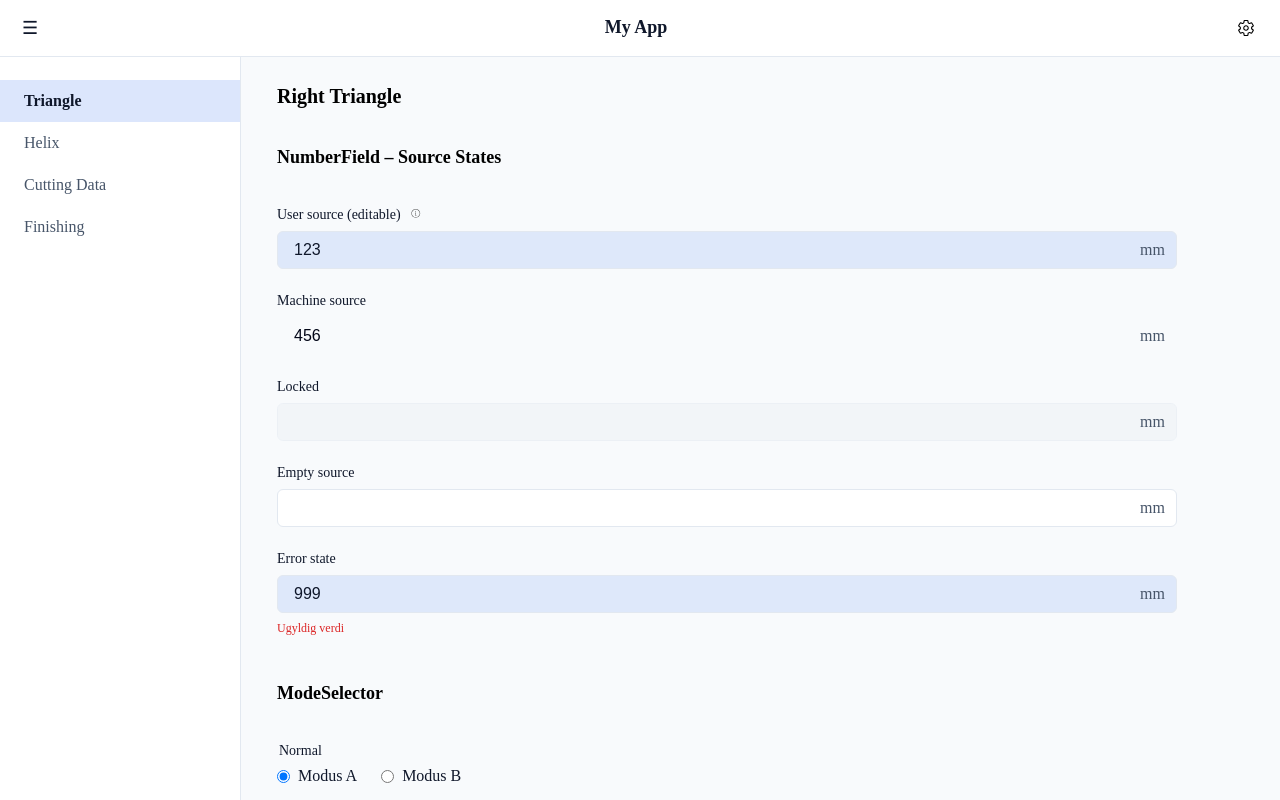
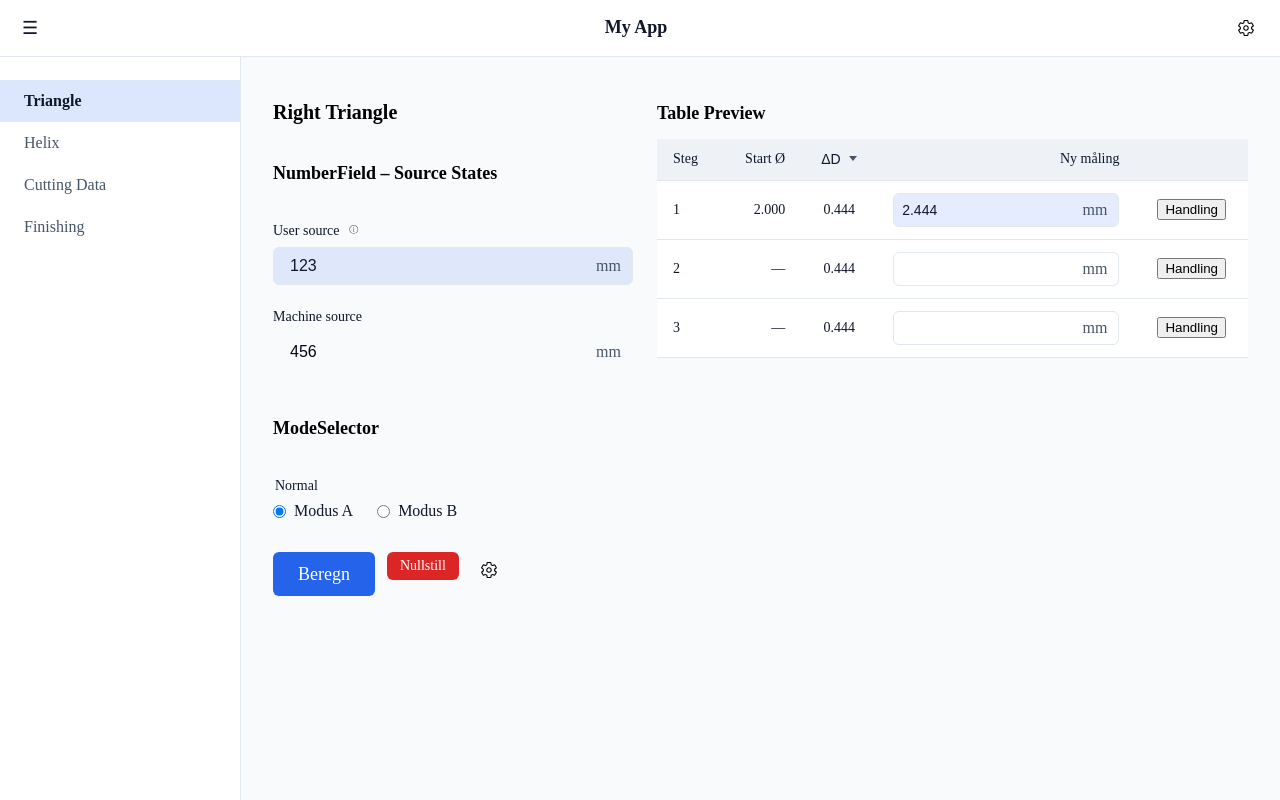
Before and after one commit to sarahoensi/cnc-machining-system, a React (Vite) app: page /triangle in a window 1280 px wide. Built offline with nearby package versions, Linux system fonts and the light colour scheme.

Commit message:
split content

```diff
--- a/src/app/PlaceholderPage.tsx
+++ b/src/app/PlaceholderPage.tsx
@@ -6,23 +6,23 @@ import {
   ResetButton,
   SettingsButton,
 } from "@shared/ui/components/primitives/Button/Button";
-import { ExecutionTable } from "@shared/ui/components/data/ExecutionTable/ExecutionTable";
-import { ExecutionRow } from "@shared/ui/components/data/ExecutionTable/ExecutionRow";
-import { TableHeaderCell } from "@shared/ui/components/data/TableHeader/TableHeaderCell";
 import { FormNumberField } from "@shared/ui/components/form/FormNumberField/FormNumberField";
 import { NumberInput } from "@shared/ui/components/primitives/NumberInput/NumberInput";
 
-import { Table, TableHeaderSelect } from "@shared/ui/components/data/Table";
-import { TableHeader } from "@shared/ui/components/data/Table";
+import {
+  Table,
+  TableHeader,
+  TableHeaderSelect,
+} from "@shared/ui/components/data/Table";
 
 type Props = {
   title: string;
 };
 
 export function PlaceholderPage({ title }: Props) {
-  /* =================================================
-     USER FIELD
-  ================================================= */
+  /* ==============================
+     STATE
+  ============================== */
 
   const [userValue, setUserValue] = useState("123");
 
@@ -33,25 +33,10 @@ export function PlaceholderPage({ title }: Props) {
     invalid: false,
   };
 
-  /* =================================================
-     MODE SELECTOR (BEHOLDT)
-  ================================================= */
-
   const [mode, setMode] = useState<"a" | "b">("a");
 
-  /* =================================================
-     EXECUTION TABLE STATE
-  ================================================= */
-
   const [deltaMode, setDeltaMode] =
-    useState<"dd" | "dz">("dz");
-
-  /* =================================================
-     TABLE DESIGN SYSTEM DEMO STATE
-  ================================================= */
-
-  const [tableMode, setTableMode] =
-    useState<"deltaD" | "ae">("deltaD");
+    useState<"dd" | "dz">("dd");
 
   const [values, setValues] =
     useState<Record<number, FieldState>>({
@@ -76,14 +61,12 @@ export function PlaceholderPage({ title }: Props) {
     });
 
   return (
-    <div
-      style={{
-        padding: "var(--space-0) var(--space-5)",
-        display: "flex",
-        flexDirection: "column",
-        maxWidth: 900,
-      }}
-    >
+    <div className="app-content split">
+      {/* ================================================= */}
+      {/* LEFT PANEL                                       */}
+      {/* ================================================= */}
+
+      <div className="app-left">
         <h1
           style={{
             fontSize: "var(--font-size-xl)",
@@ -94,10 +77,7 @@ export function PlaceholderPage({ title }: Props) {
           {title}
         </h1>
 
-      {/* ================================================= */}
-      {/* NUMBER FIELDS                                    */}
-      {/* ================================================= */}
-
+        {/* Number fields */}
         <section
           style={{
             display: "flex",
@@ -110,7 +90,7 @@ export function PlaceholderPage({ title }: Props) {
           </h2>
 
           <FormNumberField
-          label="User source (editable)"
+            label="User source"
             tooltip="Dette kan redigeres manuelt"
             field={userField}
             onChange={setUserValue}
@@ -125,59 +105,18 @@ export function PlaceholderPage({ title }: Props) {
               locked: false,
               invalid: false,
             }}
-          onChange={() => { }}
+            onChange={() => {}}
             unit="mm"
-        />
-
-        <FormNumberField
-          label="Locked"
-          field={{
-            value: "789",
-            source: "user",
-            locked: true,
-            invalid: false,
-          }}
-          onChange={() => { }}
-          unit="mm"
-          disabled
-        />
-
-        <FormNumberField
-          label="Empty source"
-          field={{
-            value: "",
-            source: "empty",
-            locked: false,
-            invalid: false,
-          }}
-          onChange={() => { }}
-          unit="mm"
-        />
-
-        <FormNumberField
-          label="Error state"
-          field={{
-            value: "999",
-            source: "user",
-            locked: false,
-            invalid: true,
-          }}
-          onChange={() => { }}
-          unit="mm"
-          error="Ugyldig verdi"
           />
         </section>
 
-      {/* ================================================= */}
-      {/* MODE SELECTOR (BEHOLDT)                          */}
-      {/* ================================================= */}
-
+        {/* Mode selector */}
         <section
           style={{
+            marginTop: "var(--space-8)",
             display: "flex",
             flexDirection: "column",
             gap: "var(--space-6)",
-          marginTop: "var(--space-8)",
           }}
         >
           <h2 style={{ fontSize: "var(--font-size-lg)" }}>
@@ -194,79 +133,30 @@ export function PlaceholderPage({ title }: Props) {
               { value: "b", label: "Modus B" },
             ]}
           />
-
-        <ModeSelector
-          name="mode-disabled"
-          label="Disabled"
-          value={mode}
-          onChange={setMode}
-          disabled
-          options={[
-            { value: "a", label: "Modus A" },
-            { value: "b", label: "Modus B" },
-          ]}
-        />
         </section>
 
+        {/* Buttons */}
+        <section
+          style={{
+            marginTop: "var(--space-8)",
+            display: "flex",
+            gap: "var(--space-3)",
+            flexWrap: "wrap",
+          }}
+        >
+          <CalculateButton />
+          <ResetButton />
+          <SettingsButton />
+        </section>
+      </div>
+
       {/* ================================================= */}
-      {/* EXECUTION TABLE (GAMMEL)                         */}
+      {/* RIGHT PANEL                                      */}
       {/* ================================================= */}
 
-      <section style={{ marginTop: "var(--space-8)" }}>
+      <div className="app-right">
         <h2 style={{ fontSize: "var(--font-size-lg)" }}>
-          ExecutionTable
-        </h2>
-
-        <ExecutionTable
-          headers={[
-            <TableHeaderCell key="step" label="Steg" />,
-            <TableHeaderCell key="start" label="Start Ø" align="right" />,
-            <TableHeaderCell key="delta">
-              <div className="header-select-wrapper">
-                <select
-                  className="header-select"
-                  value={deltaMode}
-                  onChange={(e) =>
-                    setDeltaMode(e.target.value as "dd" | "dz")
-                  }
-                >
-                  <option value="dd">ΔD</option>
-                  <option value="dz">ΔZ</option>
-                </select>
-                <span className="header-select-caret" />
-              </div>
-            </TableHeaderCell>,
-            <TableHeaderCell key="new" label="Ny måling" align="center" />,
-          ]}
-        >
-          <ExecutionRow>
-            <td>1</td>
-            <td style={{ textAlign: "right" }}>2.000</td>
-            <td style={{ textAlign: "right" }}>
-              {deltaMode === "dd" ? "0.444" : "0.222"}
-            </td>
-            <td>
-              <NumberInput
-                field={values[1]}
-                onChange={(val) =>
-                  setValues((prev) => ({
-                    ...prev,
-                    1: { ...prev[1], value: val },
-                  }))
-                }
-              />
-            </td>
-          </ExecutionRow>
-        </ExecutionTable>
-      </section>
-
-      {/* ================================================= */}
-      {/* NEW TABLE DESIGN SYSTEM                          */}
-      {/* ================================================= */}
-
-      <section style={{ marginTop: "var(--space-8)" }}>
-        <h2 style={{ fontSize: "var(--font-size-lg)" }}>
-          Table Styling Preview
+          Table Preview
         </h2>
 
         <Table.Root>
@@ -300,7 +190,9 @@ export function PlaceholderPage({ title }: Props) {
                 </Table.Cell>
 
                 <Table.Cell align="center">
-                  {deltaMode === "dd" ? "0.444" : "0.222"}
+                  {deltaMode === "dd"
+                    ? "0.444"
+                    : "0.222"}
                 </Table.Cell>
 
                 <Table.Cell align="right">
@@ -327,23 +219,7 @@ export function PlaceholderPage({ title }: Props) {
             ))}
           </Table.Body>
         </Table.Root>
-      </section>
-
-      {/* ================================================= */}
-      {/* BUTTONS                                          */}
-      {/* ================================================= */}
-
-      <section style={{ marginTop: "var(--space-8)" }}>
-        <h2 style={{ fontSize: "var(--font-size-lg)" }}>
-          Buttons
-        </h2>
-
-        <div style={{ display: "flex", gap: "var(--space-3)" }}>
-          <CalculateButton />
-          <ResetButton />
-          <SettingsButton />
       </div>
-      </section>
     </div>
   );
 }
--- a/src/app/shell/AppLayout.css
+++ b/src/app/shell/AppLayout.css
@@ -67,3 +67,30 @@ body {
   padding: var(--layout-padding);
   background: var(--surface-page);
 }
+
+/* =========================
+   SPLIT LAYOUT (MAIN CONTENT)
+========================= */
+
+.app-content.split {
+  display: grid;
+  grid-template-columns: minmax(280px, 360px) 1fr;
+  gap: var(--space-6);
+  min-height: 0;
+}
+
+.app-left {
+  min-width: 0;
+  min-height: 0;
+}
+
+.app-right {
+  min-width: 0;
+  min-height: 0;
+}
+
+@media (max-width: 900px) {
+  .app-content.split {
+    grid-template-columns: 1fr;
+  }
+}
--- a/src/shared/ui/components/data/Table/TableHeaderSelect.tsx
+++ b/src/shared/ui/components/data/Table/TableHeaderSelect.tsx
@@ -1,6 +1,5 @@
 // shared/ui/components/data/Table/TableHeaderSelext.tsx
 
-import clsx from "clsx";
 import { ReactNode } from "react";
 import { Table } from "./Table";
 import "./TableHeaderSelect.css";
```
Also changed, not shown: src/shared/ui/components/primitives/ToggleGroup/ToggleGroup.css (deleted, +0 -72 lines), src/shared/ui/components/primitives/ToggleGroup/ToggleGroup.tsx (deleted, +0 -45 lines). Lines whose indentation alone changed are shown as unchanged.
